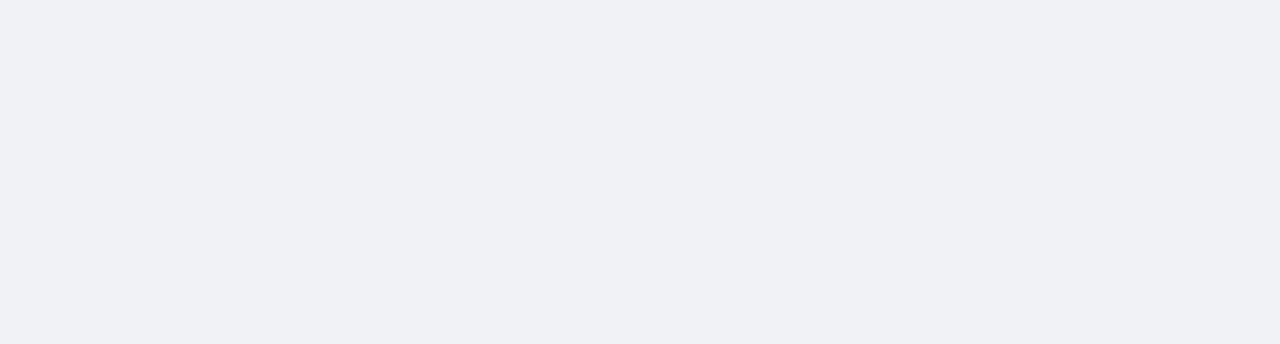
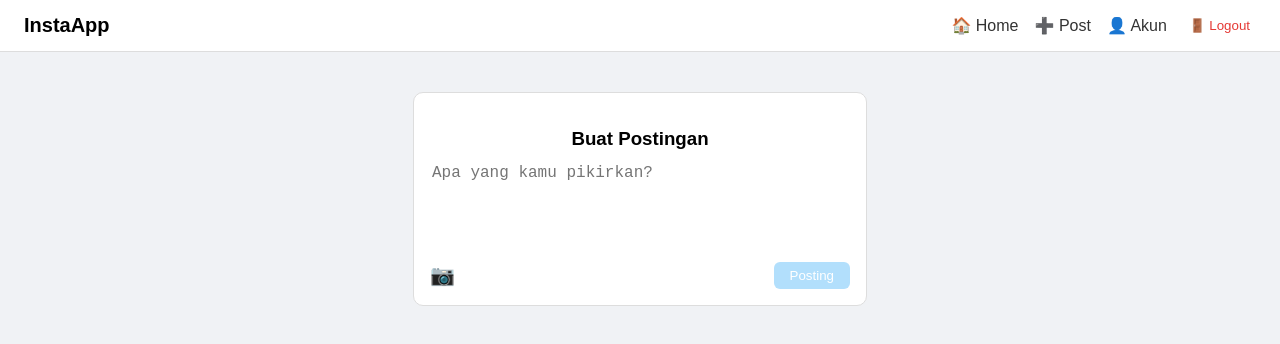
Before and after one commit to oktaniap/instaapp, a Vue app in the folder frontend/: page /create-post in a window 1280 px wide. Before the commit this address had no page. Shown: the top 344 px of the page. Built offline with nearby package versions, Linux system fonts and the light colour scheme; sample sign-in values are in the browser's storage.

Commit message:
feat: enhance app structure with Navbar, CreatePost, and Profile components; remove PostItem and PostList components

```diff
--- a/frontend/src/App.vue
+++ b/frontend/src/App.vue
@@ -1,23 +1,17 @@
-<!-- <template>
-  <div id="app">
-    <router-view></router-view>
-  </div>
+<template>
+  <Navbar v-if="isLogin" />
+  <router-view />
 </template>
 
 <script>
+import Navbar from './components/Navbar.vue'
+
 export default {
-  name: 'App'
-}
-</script> -->
-
-<template>
-  <div class="min-h-screen bg-gray-100">
-    <router-view></router-view>
-  </div>
-</template>
-
-<script>
-export default {
-  name: 'App'
+  components: { Navbar },
+  computed: {
+    isLogin() {
+      return !!localStorage.getItem('token')
+    }
+  }
 }
 </script>
--- a/frontend/src/components/CreatePost.vue
+++ b/frontend/src/components/CreatePost.vue
@@ -1,37 +1,201 @@
 <template>
-  <div class="create-post">
-    <form @submit.prevent="submitPost">
-      <textarea v-model="content" placeholder="Write something..."></textarea>
-      <input type="file" @change="handleFile" />
-      <button type="submit">Post</button>
+  <div class="wrapper">
+    <form class="card" @submit.prevent="submit">
+      <h3>Buat Postingan</h3>
+
+      <textarea
+        v-model="content"
+        placeholder="Apa yang kamu pikirkan?"
+        @input="autoResize"
+        ref="textarea"
+      ></textarea>
+
+      <!-- PREVIEW GAMBAR -->
+      <div v-if="preview" class="preview">
+        <img :src="preview" />
+      </div>
+
+      <div class="actions">
+        <label class="upload">
+          📷
+          <input type="file" hidden accept="image/*" @change="handleFile" />
+        </label>
+
+        <button
+          type="submit"
+          :disabled="loading || (!content && !image)"
+        >
+          {{ loading ? 'Posting...' : 'Posting' }}
+        </button>
+      </div>
     </form>
   </div>
+
+  <!-- POPUP -->
+  <div v-if="showPopup" class="popup-overlay">
+    <div class="popup">
+      <h3>Sukses!</h3>
+      <p>Postingan berhasil diupload!</p>
+      <button @click="closePopup">OK</button>
+    </div>
+  </div>
 </template>
+
+
 
 <script>
 export default {
   data() {
-    return { content: '', file: null }
+    return {
+      content: '',
+      image: null,
+      preview: null,
+      loading: false,
+      showPopup: false
+    }
   },
   methods: {
     handleFile(e) {
-      this.file = e.target.files[0]
+      const file = e.target.files[0]
+      if (!file) return
+
+      this.image = file
+      this.preview = URL.createObjectURL(file)
     },
-    async submitPost() {
+
+    autoResize() {
+      const el = this.$refs.textarea
+      el.style.height = 'auto'
+      el.style.height = el.scrollHeight + 'px'
+    },
+
+    async submit() {
+      this.loading = true
       try {
-        const formData = new FormData()
-        formData.append('content', this.content)
-        if (this.file) formData.append('image', this.file)
-        await this.$axios.post('/posts', formData, {
-          headers: { 'Content-Type': 'multipart/form-data' }
-        })
+        const form = new FormData()
+        form.append('content', this.content)
+        if (this.image) form.append('image', this.image)
+
+        await this.$axios.post('/api/posts', form)
+
+        this.showPopup = true
+
         this.content = ''
-        this.file = null
-        this.$emit('posted')
+        this.image = null
+        this.preview = null
+
       } catch (err) {
+        alert('Gagal upload postingan!')
         console.error(err)
+      } finally {
+        this.loading = false
       }
+    },
+
+    closePopup() {
+      this.showPopup = false
+      this.$router.push('/home')
     }
   }
 }
+
 </script>
+
+<style scoped>
+.wrapper {
+  display: flex;
+  justify-content: center;
+  margin-top: 40px;
+}
+
+.card {
+  width: 420px;
+  background: #fff;
+  border: 1px solid #ddd;
+  border-radius: 10px;
+  padding: 16px;
+}
+
+h3 {
+  margin-bottom: 12px;
+  text-align: center;
+}
+
+textarea {
+  width: 100%;
+  resize: none;
+  border: none;
+  outline: none;
+  font-size: 16px;
+  min-height: 80px;
+}
+
+.preview {
+  margin-top: 12px;
+}
+
+.preview img {
+  width: 100%;
+  border-radius: 8px;
+  object-fit: cover;
+}
+
+.actions {
+  display: flex;
+  justify-content: space-between;
+  align-items: center;
+  margin-top: 12px;
+}
+
+.upload {
+  cursor: pointer;
+  font-size: 20px;
+}
+
+button {
+  background: #0095f6;
+  color: white;
+  border: none;
+  padding: 6px 16px;
+  border-radius: 6px;
+  cursor: pointer;
+}
+
+button:disabled {
+  background: #b2dffc;
+  cursor: not-allowed;
+}
+
+.popup-overlay {
+  position: fixed;
+  inset: 0;
+  background: rgba(0,0,0,0.5);
+  display: flex;
+  justify-content: center;
+  align-items: center;
+  z-index: 999;
+}
+
+.popup {
+  background: #fff;
+  padding: 24px;
+  border-radius: 10px;
+  width: 300px;
+  text-align: center;
+}
+
+.popup h3 {
+  margin-bottom: 8px;
+}
+
+.popup button {
+  margin-top: 16px;
+  padding: 8px 20px;
+  border: none;
+  background: #4f46e5;
+  color: white;
+  border-radius: 6px;
+  cursor: pointer;
+}
+
+</style>
--- /dev/null
+++ b/frontend/src/components/Navbar.vue
@@ -0,0 +1,64 @@
+<template>
+  <nav class="navbar">
+    <div class="logo" @click="$router.push('/')">
+      InstaApp
+    </div>
+
+    <div class="menu">
+      <router-link to="/home" class="menu-item">🏠 Home</router-link>
+      <router-link to="/create-post" class="menu-item">➕ Post</router-link>
+      <router-link to="/profile" class="menu-item">👤 Akun</router-link>
+      <button class="menu-item logout" @click="logout">🚪 Logout</button>
+    </div>
+  </nav>
+</template>
+
+<script>
+export default {
+  methods: {
+    logout() {
+      localStorage.removeItem('token')
+      this.$router.push('/login')
+    }
+  }
+}
+</script>
+
+<style scoped>
+.navbar {
+  display: flex;
+  justify-content: space-between;
+  align-items: center;
+  padding: 14px 24px;
+  border-bottom: 1px solid #ddd;
+  background: #fff;
+}
+
+.logo {
+  font-weight: bold;
+  font-size: 20px;
+  cursor: pointer;
+}
+
+.menu {
+  display: flex;
+  gap: 16px;
+}
+
+.menu-item {
+  text-decoration: none;
+  color: #333;
+  font-weight: 500;
+  cursor: pointer;
+}
+
+.menu-item:hover {
+  color: #0095f6;
+}
+
+.logout {
+  background: none;
+  border: none;
+  color: #e53935;
+}
+</style>
--- /dev/null
+++ b/frontend/src/components/Profile.vue
@@ -0,0 +1,28 @@
+<template>
+  <div class="profile">
+    <h2>{{ user.name }}</h2>
+    <p>{{ user.email }}</p>
+  </div>
+</template>
+
+<script>
+export default {
+  data() {
+    return {
+      user: {}
+    }
+  },
+  async mounted() {
+    const res = await this.$axios.get('/api/me')
+    this.user = res.data
+  }
+}
+</script>
+
+<style scoped>
+.profile {
+  max-width: 400px;
+  margin: 40px auto;
+  text-align: center;
+}
+</style>
--- a/frontend/src/router/index.js
+++ b/frontend/src/router/index.js
@@ -3,13 +3,17 @@ import Login from '../components/Login.vue'
 import Home from '../components/Home.vue'
 import Register from '../components/Register.vue'
 import PostDetail from '../components/PostDetail.vue'
+import CreatePost from '../components/CreatePost.vue'
+import Profile from '../components/Profile.vue'
 
 const routes = [
   { path: '/', redirect: '/login' },
   { path: '/login', component: Login },
   { path: '/home', component: Home },
   { path: '/register', component: Register },
-  { path: '/posts/:id', component: PostDetail }
+  { path: '/posts/:id', component: PostDetail },
+  { path: '/create-post', component: CreatePost },
+  { path: '/profile', component: Profile }
 ]
 
 const router = createRouter({
```
Also changed, not shown: frontend/src/components/PostItem.vue (deleted, +0 -30 lines), frontend/src/components/PostList.vue (deleted, +0 -34 lines).
